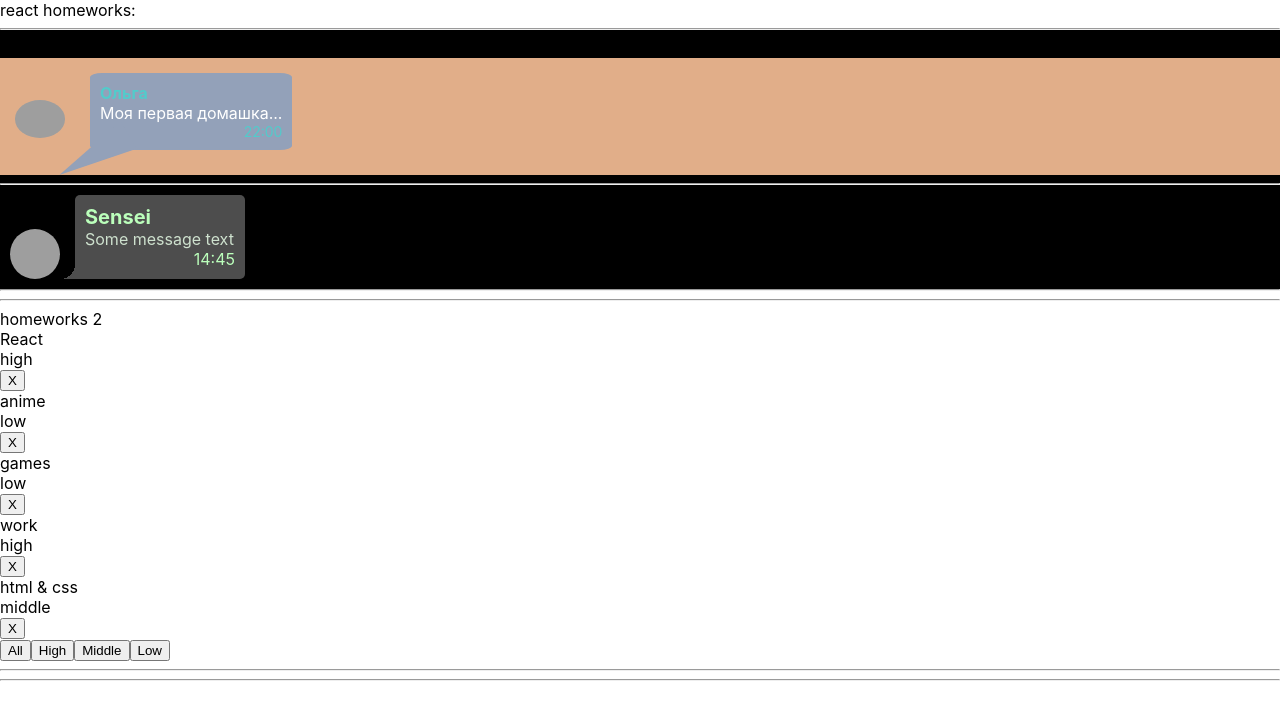
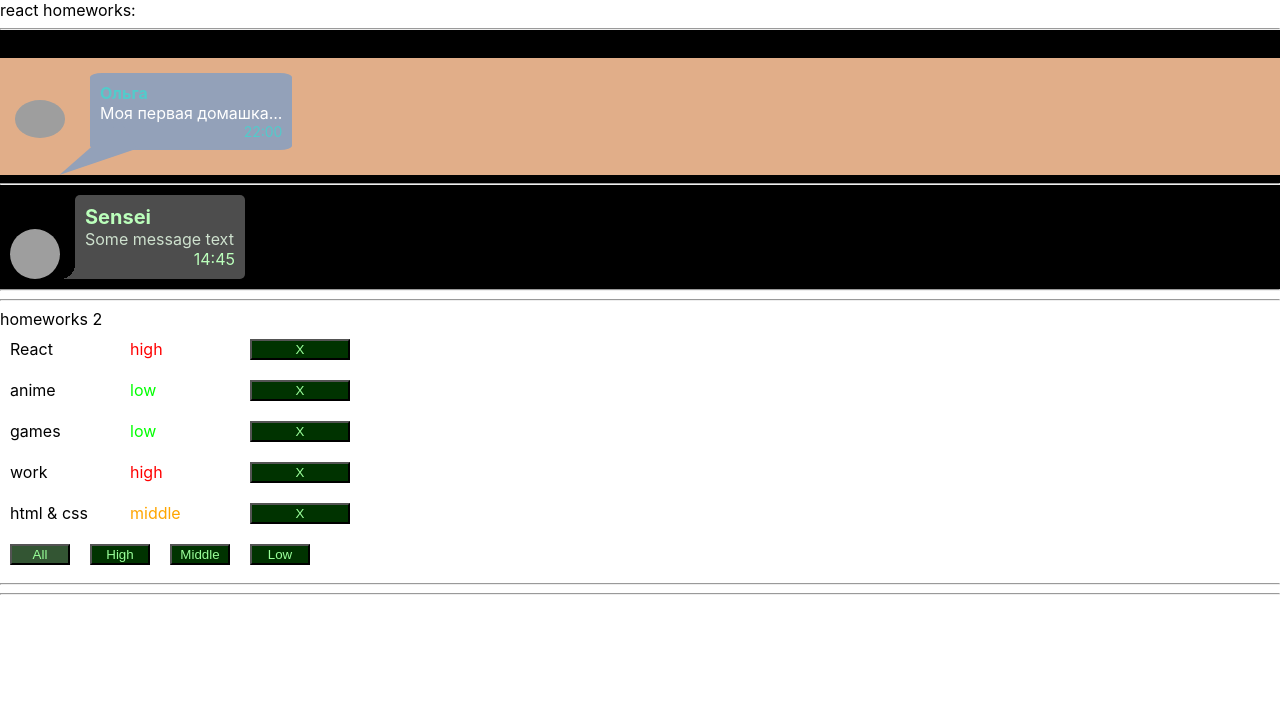
Before and after one commit to Tampoka/Homeworks, a React (Create React App) app: page / in a window 1280 px wide. Shown: the top 720 px of the page. Built offline with nearby package versions, Linux system fonts and the light colour scheme; grey boxes are pictures that could not be loaded.

Commit message:
added sensei's styles

```diff
--- a/src/p2-homeworks/h2/Affairs.module.css
+++ b/src/p2-homeworks/h2/Affairs.module.css
@@ -1,3 +1,45 @@
-.someClass {
+.button {
+    margin: 10px;
+    width: 60px;
 
+    background: #003300;
+    color: #99ff99;
+    outline: none;
 }
+
+.button:focus {
+    outline: #99ff99 solid 1px;
+}
+
+.button:active {
+    background: #99ff99;
+}
+
+.active {
+    background: #335533;
+}
+
+.affair {
+    display: flex;
+}
+
+.item {
+    margin: 10px;
+    width: 100px;
+}
+
+.high {
+    color: red;
+}
+
+.middle {
+    color: orange;
+}
+
+.low {
+    color: lime;
+}
+
+.high {
+    color: red;
+}
```
